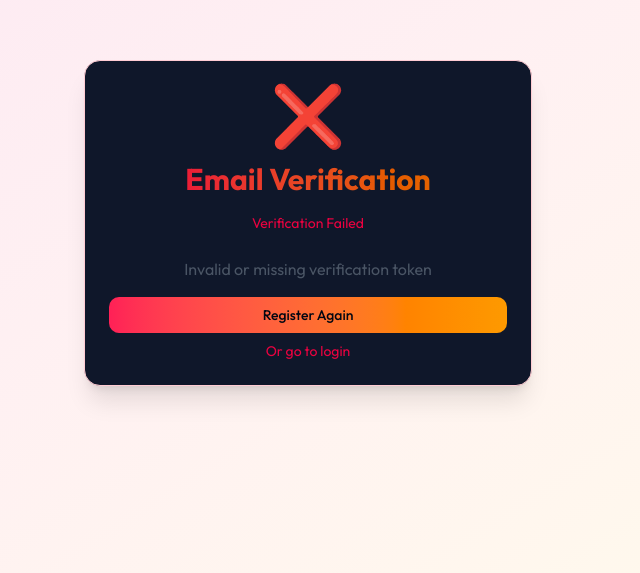
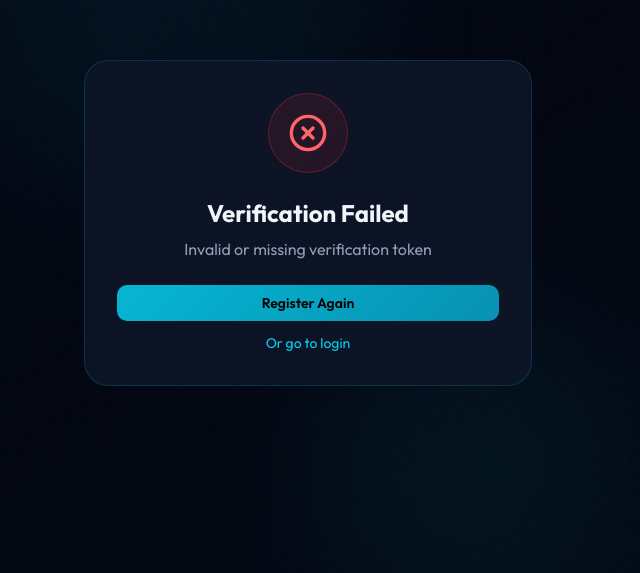
Before and after one commit to Chandan-chauhan/sweet, a Next.js app: page /verify-email in a window 1280 px wide. Shown: the part 177-750 px from the top of the page, without its empty margins (332-972 px from the left). Built offline with nearby package versions, Linux system fonts and the light colour scheme.

Commit message:
Upload codebase file src/app/verify-email/page.tsx

```diff
--- a/src/app/verify-email/page.tsx
+++ b/src/app/verify-email/page.tsx
@@ -2,10 +2,11 @@
 
 import { Suspense, useEffect, useState } from "react"
 import { useRouter, useSearchParams } from "next/navigation"
-import { Card, CardContent, CardDescription, CardHeader, CardTitle } from "@/components/ui/card"
 import { Button } from "@/components/ui/button"
 import { createClient } from "@/lib/supabase/client"
 import Link from "next/link"
+import CyberBackground from "@/components/CyberBackground"
+import { CheckCircle, XCircle, Loader2 } from "lucide-react"
 
 function VerifyEmailContent() {
   const [status, setStatus] = useState<"loading" | "success" | "error">("loading")
@@ -39,7 +40,7 @@ function VerifyEmailContent() {
           setMessage("Email verified successfully!")
           setTimeout(() => router.push("/dashboard"), 2000)
         }
-      } catch (err) {
+      } catch {
         setStatus("error")
         setMessage("An unexpected error occurred")
       }
@@ -49,43 +50,55 @@ function VerifyEmailContent() {
   }, [searchParams, router, supabase.auth])
 
   return (
-    <div className="min-h-screen flex items-center justify-center bg-gradient-to-br from-pink-100 via-rose-50 to-amber-50 p-4">
-      <Card className="w-full max-w-md border-rose-200 shadow-xl">
-        <CardHeader className="text-center space-y-2">
-          <div className="text-6xl mb-2">
-            {status === "loading" && "⏳"}
-            {status === "success" && "✅"}
-            {status === "error" && "❌"}
+    <div className="min-h-screen flex items-center justify-center bg-[#030712] p-4 relative overflow-hidden">
+      <CyberBackground />
+      <div className="w-full max-w-md relative z-10">
+        <div className="glass-card rounded-3xl p-8 text-center">
+          <div className="mb-6">
+            {status === "loading" && (
+              <div className="inline-flex items-center justify-center w-20 h-20 rounded-full bg-cyan-500/10 border border-cyan-500/30">
+                <Loader2 className="w-10 h-10 text-cyan-400 animate-spin" />
+              </div>
+            )}
+            {status === "success" && (
+              <div className="inline-flex items-center justify-center w-20 h-20 rounded-full bg-green-500/10 border border-green-500/30">
+                <CheckCircle className="w-10 h-10 text-green-400" />
+              </div>
+            )}
+            {status === "error" && (
+              <div className="inline-flex items-center justify-center w-20 h-20 rounded-full bg-red-500/10 border border-red-500/30">
+                <XCircle className="w-10 h-10 text-red-400" />
+              </div>
+            )}
           </div>
-          <CardTitle className="text-3xl font-bold bg-gradient-to-r from-rose-600 to-amber-600 bg-clip-text text-transparent">
-            Email Verification
-          </CardTitle>
-          <CardDescription className="text-rose-600">
-            {status === "loading" && "Verifying your email..."}
-            {status === "success" && "Success!"}
+
+          <h1 className="text-2xl font-bold text-slate-100 mb-2">
+            {status === "loading" && "Verifying Email..."}
+            {status === "success" && "Email Verified!"}
             {status === "error" && "Verification Failed"}
-          </CardDescription>
-        </CardHeader>
-        <CardContent className="text-center space-y-4">
-          <p className="text-gray-600">{message}</p>
+          </h1>
+
+          <p className="text-slate-400 mb-6">{message}</p>
+
           {status === "error" && (
-            <div className="space-y-2">
+            <div className="space-y-3">
               <Button
                 onClick={() => router.push("/register")}
-                className="w-full bg-gradient-to-r from-rose-500 to-amber-500 hover:from-rose-600 hover:to-amber-600"
+                className="w-full cyber-button text-black font-semibold"
               >
                 Register Again
               </Button>
-              <Link href="/login" className="block text-rose-600 hover:underline text-sm">
+              <Link href="/login" className="block text-cyan-400 hover:text-cyan-300 text-sm transition-colors">
                 Or go to login
               </Link>
             </div>
           )}
+
           {status === "success" && (
-            <p className="text-sm text-gray-500">Redirecting to dashboard...</p>
+            <p className="text-sm text-slate-500">Redirecting to dashboard...</p>
           )}
-        </CardContent>
-      </Card>
+        </div>
+      </div>
     </div>
   )
 }
@@ -93,16 +106,17 @@ function VerifyEmailContent() {
 export default function VerifyEmailPage() {
   return (
     <Suspense fallback={
-      <div className="min-h-screen flex items-center justify-center bg-gradient-to-br from-pink-100 via-rose-50 to-amber-50 p-4">
-        <Card className="w-full max-w-md border-rose-200 shadow-xl">
-          <CardHeader className="text-center space-y-2">
-            <div className="text-6xl mb-2">⏳</div>
-            <CardTitle className="text-3xl font-bold bg-gradient-to-r from-rose-600 to-amber-600 bg-clip-text text-transparent">
-              Email Verification
-            </CardTitle>
-            <CardDescription className="text-rose-600">Loading...</CardDescription>
-          </CardHeader>
-        </Card>
+      <div className="min-h-screen flex items-center justify-center bg-[#030712] p-4 relative overflow-hidden">
+        <CyberBackground />
+        <div className="w-full max-w-md relative z-10">
+          <div className="glass-card rounded-3xl p-8 text-center">
+            <div className="inline-flex items-center justify-center w-20 h-20 rounded-full bg-cyan-500/10 border border-cyan-500/30 mb-6">
+              <Loader2 className="w-10 h-10 text-cyan-400 animate-spin" />
+            </div>
+            <h1 className="text-2xl font-bold text-slate-100 mb-2">Email Verification</h1>
+            <p className="text-slate-400">Loading...</p>
+          </div>
+        </div>
       </div>
     }>
       <VerifyEmailContent />
```
